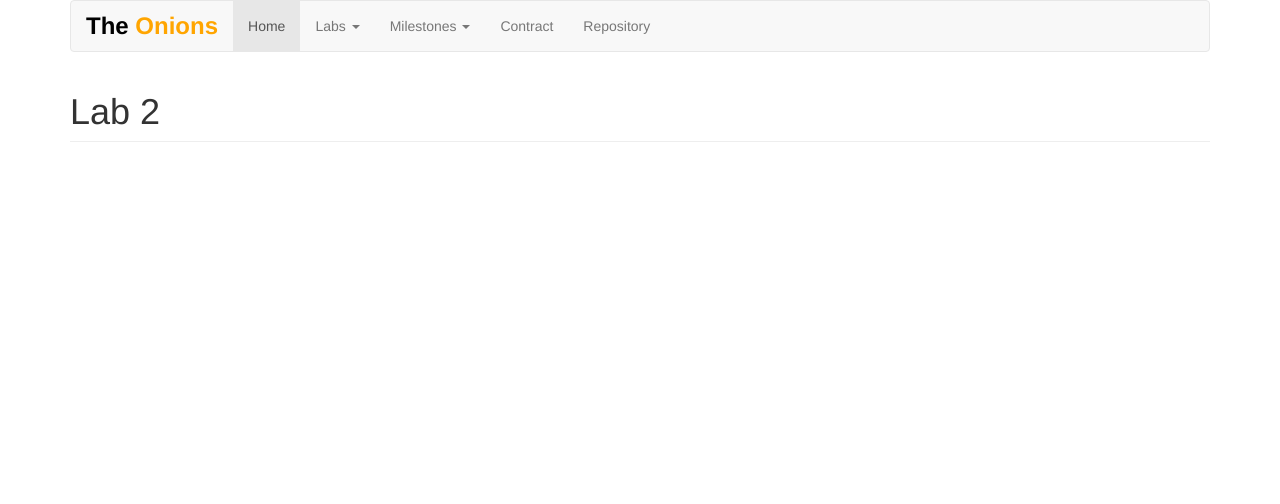
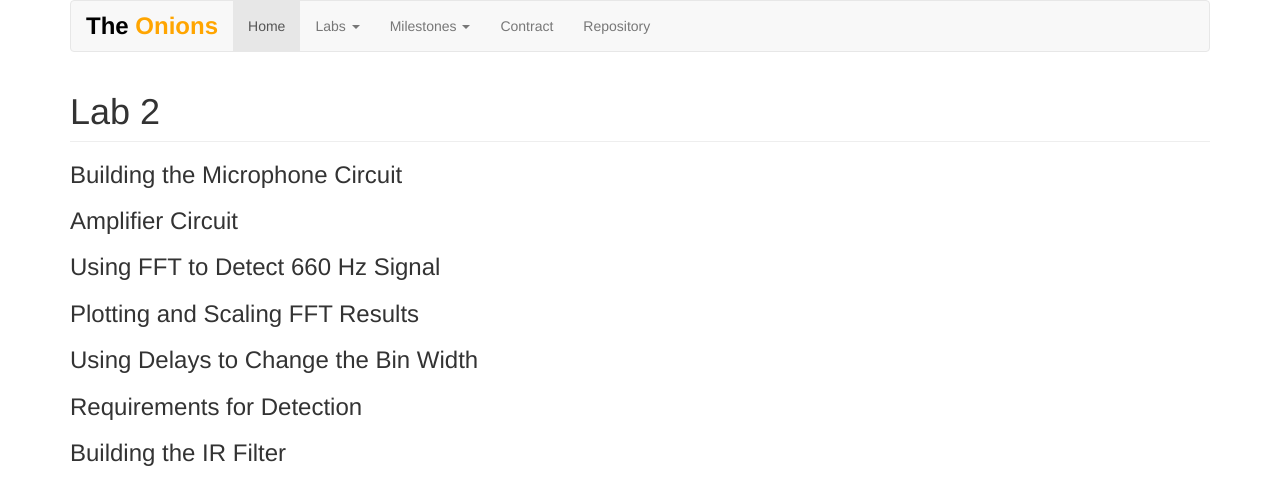
Before and after one commit to cya6/Team-12, a plain HTML site: page lab2.html in a window 1280 px wide. Drawn offline with nearby package versions, Linux system fonts and the light colour scheme.

Commit message:
added outline to lab 2 page

```diff
--- a/lab2.html
+++ b/lab2.html
@@ -39,6 +39,13 @@
       </div>
     </nav>
       <h1 class="page-header">Lab 2</h1>
+      <h3> Building the Microphone Circuit</h3>
+      <h3> Amplifier Circuit</h3>
+      <h3> Using FFT to Detect 660 Hz Signal</h3>
+      <h3> Plotting and Scaling FFT Results</h3>
+      <h3> Using Delays to Change the Bin Width</h3>
+      <h3> Requirements for Detection</h3>
+      <h3> Building the IR Filter</h3>
 
 
     <!-- Optional JavaScript -->
```
